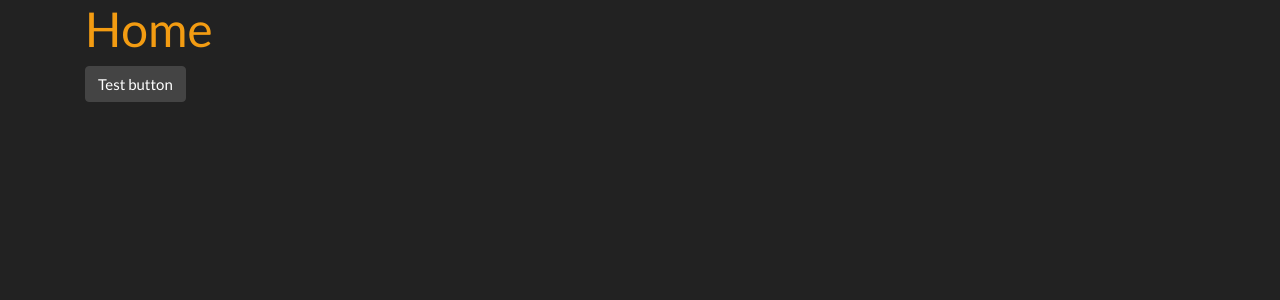
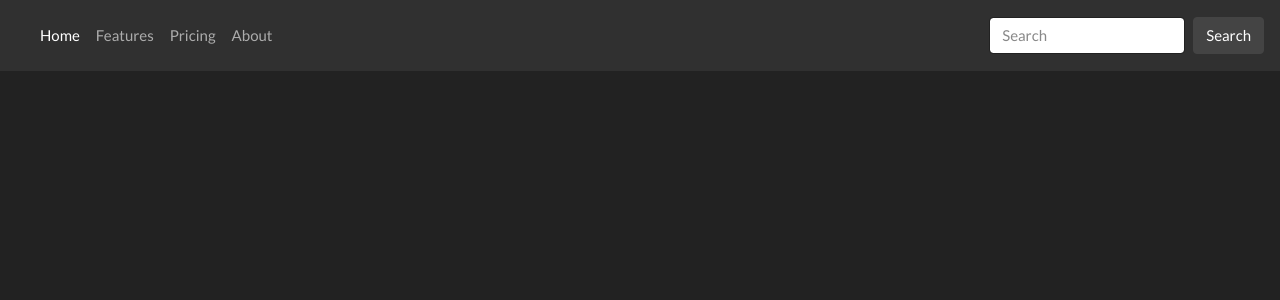
Before and after one commit to naserexe/hostel-meal-management, a React (Create React App) app in the folder client/: page / in a window 1280 px wide. Shown: the top 300 px of the page. Built offline with nearby package versions, Linux system fonts and the light colour scheme.

Commit message:
Navbar addeed

```diff
--- a/client/src/App.js
+++ b/client/src/App.js
@@ -1,12 +1,10 @@
 import React from 'react';
 import './App.css';
+import { Navbar } from './components/layout/Navbar';
 
 function App() {
   return (
-    <div className="container">
-      <h1 className='text-warning'>Home</h1>
-      <button className='btn btn-secondary'>Test button</button>
-    </div>
+    <Navbar/>
   );
 }
 
--- /dev/null
+++ b/client/src/components/layout/Navbar.js
@@ -0,0 +1,33 @@
+import React from 'react'
+
+export const Navbar = () => {
+  return (
+      <nav class="navbar navbar-expand-lg navbar-dark bg-dark">
+        <a class="navbar-brand" href="!#"></a>
+        <button class="navbar-toggler" type="button" data-toggle="collapse" data-target="#navbarColor02" aria-controls="navbarColor02" aria-expanded="false" aria-label="Toggle navigation">
+          <span class="navbar-toggler-icon"></span>
+        </button>
+
+        <div class="collapse navbar-collapse" id="navbarColor02">
+          <ul class="navbar-nav mr-auto">
+            <li class="nav-item active">
+              <a class="nav-link" href="#">Home <span class="sr-only">(current)</span></a>
+            </li>
+            <li class="nav-item">
+              <a class="nav-link" href="#">Features</a>
+            </li>
+            <li class="nav-item">
+              <a class="nav-link" href="#">Pricing</a>
+            </li>
+            <li class="nav-item">
+              <a class="nav-link" href="#">About</a>
+            </li>
+          </ul>
+          <form class="form-inline my-2 my-lg-0">
+            <input class="form-control mr-sm-2" type="text" placeholder="Search"/>
+            <button class="btn btn-secondary my-2 my-sm-0" type="submit">Search</button>
+          </form>
+        </div>
+    </nav>
+  )
+}
```
